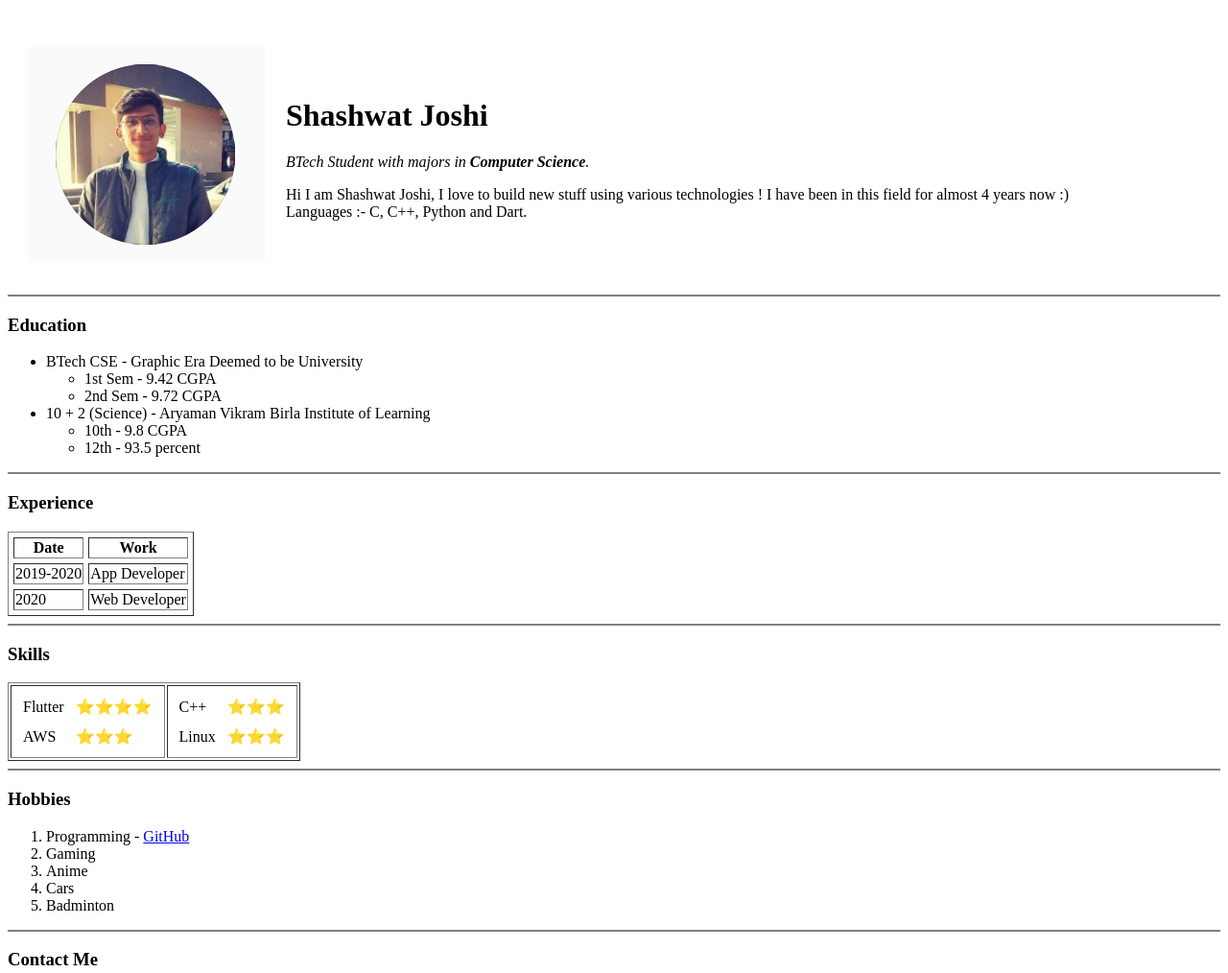
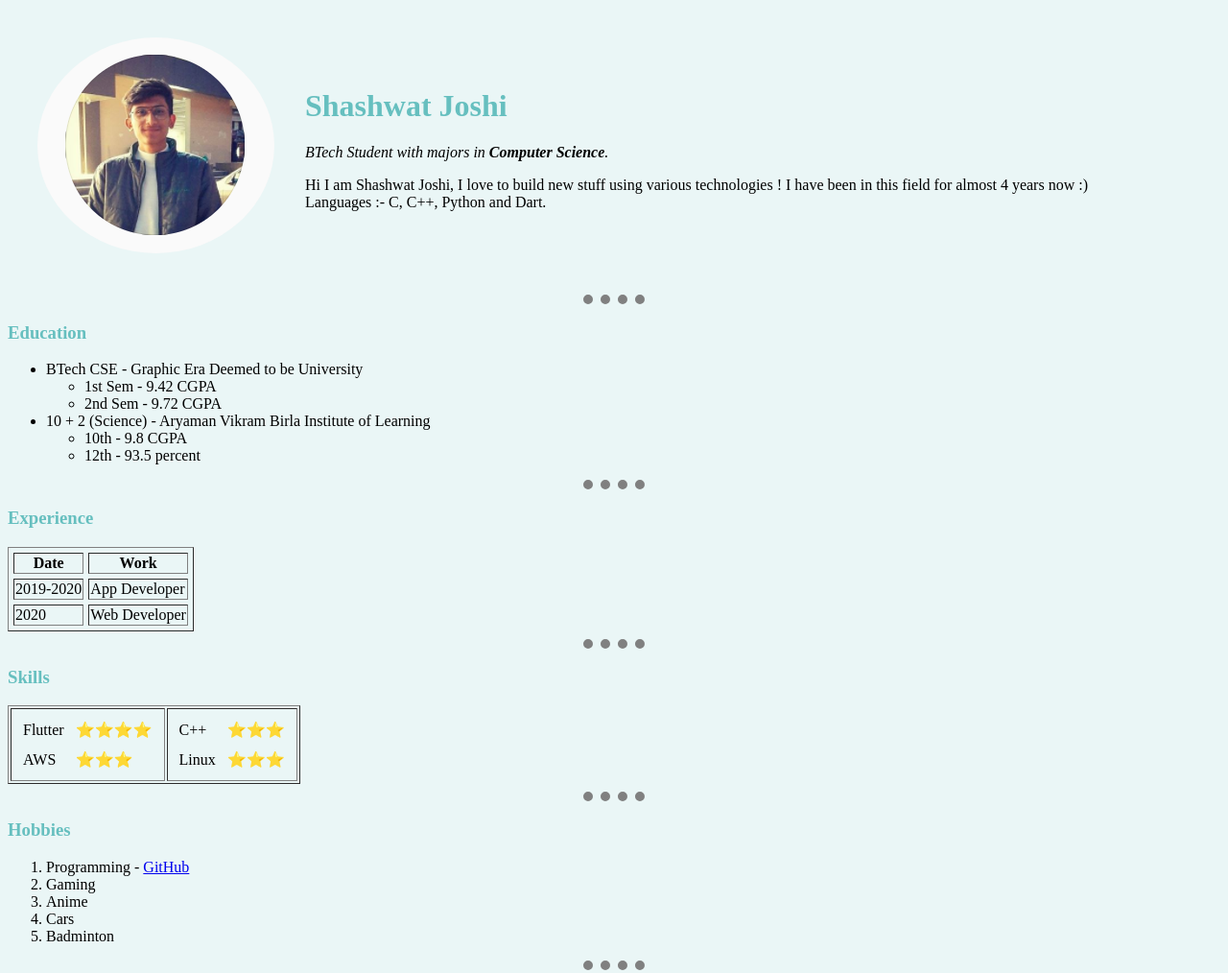
Before and after one commit to Shashwat-Joshi/HTML-Resume, a plain HTML site: page index.html in a window 1280 px wide. Shown: the top 1014 px of the page at 96% size. Drawn offline with Linux system fonts and the light colour scheme.

Commit message:
added-css-1

```diff
--- /dev/null
+++ b/css/style.css
@@ -0,0 +1,23 @@
+body {
+  background-color: #EAF6F6;
+}
+
+img {
+   border-radius: 50%;
+}
+
+hr {
+  color: grey;
+  width: 5%;
+  border-style: none;
+  border-top-style: dotted;
+  border-width: 10px;
+}
+
+h1 {
+  color: #66BFBF;
+}
+
+h3 {
+  color: #66BFBF;
+}
--- a/index.html
+++ b/index.html
@@ -4,13 +4,25 @@
 <head>
   <meta charset="utf-8">
   <title>Shashwat's Personal Website</title>
+  <link rel="stylesheet" href="css/style.css">
+  <!--style>
+    body {
+      background-color: #EAF6F6;
+    }
+    hr {
+      border-style: dotted none none none;
+      width: 5%;
+      background-color: #EAF6F6;
+      border-color: grey;
+      border-width: 10px;
+    }
+  </style-->
 </head>
 
 <body>
-  <table cellspacing="20">
+  <table cellspacing="30">
     <tr>
-    </tr>
-      <td><img src="shashwat.PNG" alt="Profile Picture"></td>
+      <td><img src="shashwat.PNG" alt="Avatar"></td>
       <td>
         <h1>Shashwat Joshi</h1>
         <p><em>BTech Student with majors in <strong>Computer Science</strong>.</em></p>
@@ -20,7 +32,7 @@
       </td>
     </tr>
   </table>
-  <hr noshade size="2">
+  <hr>
   <h3>Education</h3>
   <ul>
     <li>
@@ -38,9 +50,9 @@
       </ul>
     </li>
   </ul>
-  <hr noshade size="2">
+  <hr>
   <h3>Experience</h3>
-  <table border="1"  cellspacing="5">
+  <table border="1" cellspacing="5">
     <thead>
       <th>Date</th>
       <th>Work</th>
@@ -56,12 +68,12 @@
       </tr>
     </tbody>
   </table>
-  <hr noshade size="2">
+  <hr>
   <h3>Skills</h3>
   <table border="1">
     <tr>
       <td>
-        <table  cellspacing="10">
+        <table cellspacing="10">
           <tr>
             <td>Flutter</td>
             <td>⭐⭐⭐⭐</td>
@@ -73,7 +85,7 @@
         </table>
       </td>
       <td>
-        <table  cellspacing="10">
+        <table cellspacing="10">
           <tr>
             <td>C++</td>
             <td>⭐⭐⭐</td>
@@ -86,7 +98,7 @@
       </td>
     </tr>
   </table>
-  <hr noshade size="2">
+  <hr>
   <h3>Hobbies</h3>
   <ol>
     <li>Programming - <a href="https://github.com/Shashwat-Joshi">GitHub</a></li>
@@ -95,10 +107,10 @@
     <li>Cars</li>
     <li>Badminton</li>
   </ol>
-  <hr noshade size="2">
+  <hr>
   <h3>Contact Me</h3>
   <a href="contact.html">👋🏻</a>
-  <hr noshade size="2">
+  <hr>
 </body>
 
 </html>
```
Also changed, not shown: contact.html (+3 -0 lines).
